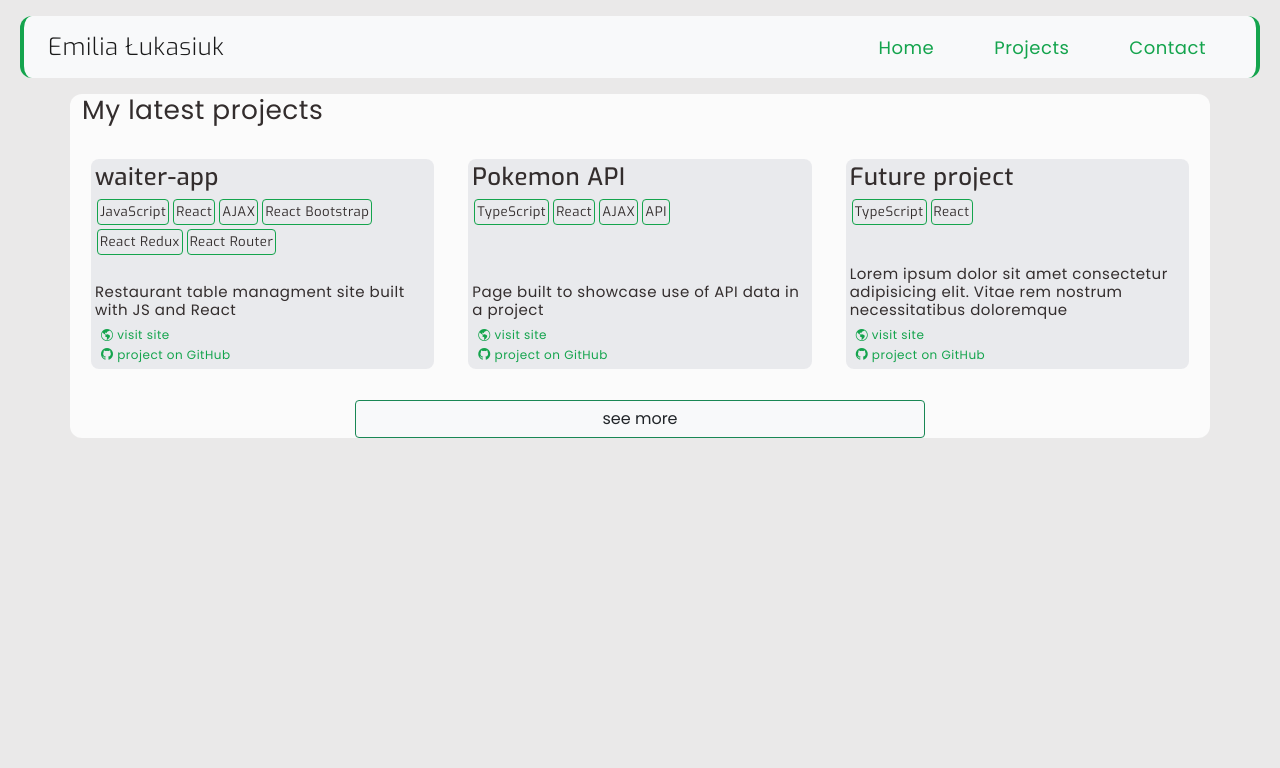
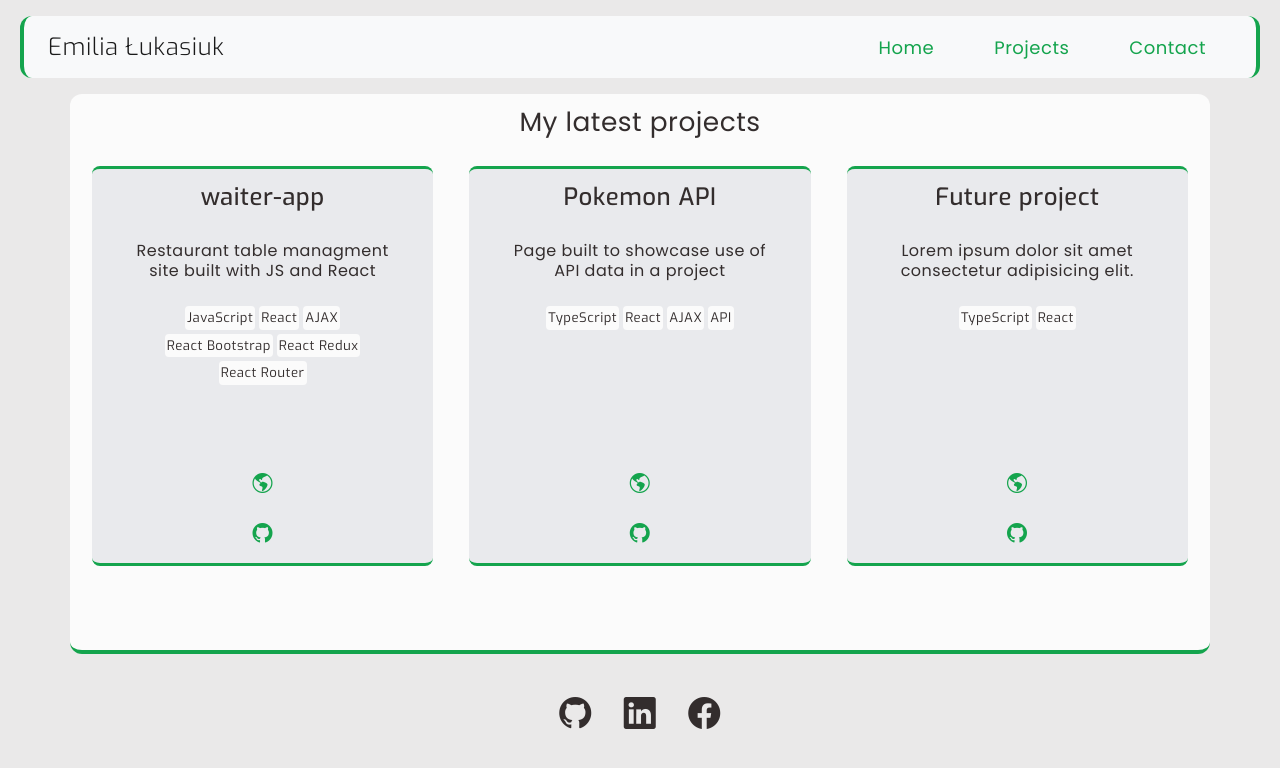
Before and after one commit to Emwook/portfolio, a React (Create React App) app: page /projects in a window 1280 px wide. Shown: the top 768 px of the page. Built offline with nearby package versions, Linux system fonts and the light colour scheme.

Commit message:
icons from homepage dropped to footer, changed projects section layout

```diff
--- a/src/App.tsx
+++ b/src/App.tsx
@@ -6,6 +6,7 @@ import { Routes, Route } from 'react-router-dom';
 import { Container } from 'react-bootstrap';
 import Contact from './components/Contact/Contact';
 import 'bootstrap-icons/font/bootstrap-icons.css';
+import Footer from './components/Footer/Footer';
 
 function App() {
   return (
@@ -18,6 +19,7 @@ function App() {
             <Route path="/contact" element={<Contact/>}/>
         </Routes>
       </Container>
+      <Footer/>
     </div>
   );
 }
--- /dev/null
+++ b/src/components/Footer/Footer.module.scss
@@ -0,0 +1,22 @@
+@import '../../styles/settings.scss';
+
+.contact {
+    color: $color-dark;
+    border-radius: 12px;
+    margin-top: auto;
+    display: flex;
+    justify-content: center;
+    margin-top:20px;
+    .link {
+        margin: 0;
+        text-decoration: none;
+        color: $color-dark;
+        font-size: 32px;
+        padding:16px;
+        &:hover {
+
+            color: $color-success;
+            transition: 0.2s all ease-in-out;
+        }
+    }
+}
--- /dev/null
+++ b/src/components/Footer/Footer.tsx
@@ -0,0 +1,14 @@
+import React from "react";
+import styles from './Footer.module.scss';
+
+const Footer: React.FC = () => {
+    return (
+            <div className={styles.contact}>
+                <a href='https://github.com/Emwook/' className={styles.link}><i className="bi bi-github"></i> </a>
+                <a href='https://www.linkedin.com/in/emilia-%C5%82ukasiuk-836b112b9/' className={styles.link}><i className="bi bi-linkedin"></i></a>
+                <a href='https://www.facebook.com/lukasiuke/' className={styles.link}><i className="bi bi-facebook"></i></a>
+            </div>
+    );
+}
+
+export default Footer;
--- a/src/components/Home/Home.module.scss
+++ b/src/components/Home/Home.module.scss
@@ -57,14 +57,12 @@
 
 .home {
     position: relative;
-    margin: 20px auto;
+    margin: 0 auto;
     .row {
-        margin: 16px auto;
+        margin: 24px auto;
         background: rgba($color-light, 1);
         border-radius: 12px;
         border-bottom: 4px solid $color-success;
-        //border-right: 4px solid $color-success;
-
         max-width: fit-content;
         min-height: 70vh;
         .col {
@@ -100,24 +98,6 @@
                     font-size: $base-size * 1.2;
                 }
             }
-            .contact {
-                margin: 0 auto 12px auto;
-                //border: 4px solid rgba($color-secondary, 0.2);
-                color: $color-dark;
-                border-radius: 12px;
-                padding: 10px 10%;
-                width: fit-content;
-                .link {
-                    text-decoration: none;
-                    color: $color-success;
-                    font-size: 32px;
-                    padding:16px;
-                    &:hover {
-                        color: $color-dark;
-                        transition: 0.2s all ease-in-out;
-                    }
-                }
-            }
         }
     }
 }
--- a/src/components/Home/Home.tsx
+++ b/src/components/Home/Home.tsx
@@ -31,13 +31,6 @@ const Home: React.FC = () => {
                             </p>
                         </Col>
                     </Row>
-                    <Row>
-                        <Col xs={12} className={styles.contact}>
-                            <a href='https://github.com/Emwook/' className={styles.link}><i className="bi bi-github"></i> </a>
-                            <a href='https://www.linkedin.com/in/emilia-%C5%82ukasiuk-836b112b9/' className={styles.link}><i className="bi bi-linkedin"></i></a>
-                            <a href='https://www.facebook.com/lukasiuke/' className={styles.link}><i className="bi bi-facebook"></i></a>
-                        </Col>
-                    </Row>
                 </Col>
             </Row>
         </Container>
--- a/src/components/NavBar/NavBar.module.scss
+++ b/src/components/NavBar/NavBar.module.scss
@@ -7,7 +7,6 @@
     border-radius: 12px;
     border-left: 4px solid rgba($color-success, 1);
     border-right: 4px solid rgba($color-success, 1);
-
     .logo{
         font-family:'Exo', sans-serif;
         font-size: $base-size * 2;
--- a/src/components/ProjectBox/ProjectBox.module.scss
+++ b/src/components/ProjectBox/ProjectBox.module.scss
@@ -6,40 +6,78 @@
     padding: 4px;
     background-color: rgba($color-secondary, 0.2);
     color: $color-dark;
-    margin: 5px;
+    margin: 0 6px;
     min-width: 20vw;
-    height: 100%;
+    min-height: 50vh;
     display: flex;
     flex-direction: column;
+    border-top: 3px solid rgba($color-success, 1);
+    border-bottom: 3px solid rgba($color-success, 1);
+    text-align: center;
     h4 {
+        margin: 10px;
         margin-bottom: 6px;
         font-family: 'Exo', sans-serif;
     }
     ul {
         list-style: none;
-        max-width: 90%;
+        max-width: 80%;
         padding: 0;
+        margin: 0 auto;
         li{
             padding: 2px;
             margin: 2px;
             display: inline-block;
-            color: $color-dark;
+            background: $color-light;
             border-radius: 4px;
-            border: 1px solid $color-success;
+            //border: 1px solid $color-success;
             font-family: 'Exo', sans-serif;
         }
     }
     h6 {
-        font-size: 15px;
-        margin-top: auto;
+        font-size: 16px;
+        margin: 24px auto;
+        width:80%;
     }
     .links {
-        margin-top: 6px;
-            a {
-                font-size: 12px;
-                padding: 6px;
-                text-decoration: none;
-                color: $color-success;
+        margin-top: auto;
+        display: flex;
+        flex-direction: column;
+            .link {
+                padding: 20px;
+                position: relative;
+                transition: left 0.3s ease;
+                font-size: 20px;
+                padding: 10px;
+                a {
+                    text-decoration: none;
+                    color: $color-success;
+                    .iconText {
+                        font-size: 10px;
+                        position: absolute;
+                        font-size: 10px;
+                        top: 50%;
+                        left: 50%;
+                        transform: translateY(-50%);
+                        opacity: 0;
+                        visibility: visible;
+                        padding: 5px;
+                        border-radius: 5px;
+                        transition: opacity 0.4s ease, visibility 0.4s ease, left 0.4s ease;
+                    }
+                }
+                &:hover{
+                    left: -20px; /* Adjust the amount to slide */
+                    transition: 0.3s all ease-in-out;
+                    font-size: 30px;
+                    margin: 0;
+                    .iconText {
+                        opacity: 1;
+                        visibility: visible;
+                        left: calc(50% + 16px); /* Adjust the spacing here */
+                        transition: 0.4s all ease-in-out;
+                    }
+                }
             }
         }
 }
--- a/src/components/ProjectBox/ProjectBox.tsx
+++ b/src/components/ProjectBox/ProjectBox.tsx
@@ -13,13 +13,23 @@ const ProjectBox: React.FC<ProjectBoxProps> = ( {name, tech, description, link,
     return(
         <div className={styles.projectBox}>
             <h4>{name}</h4>
+            <h6>{description}</h6>
             <ul>
                 {tech.map(item => (<li><span>{item}</span></li>))}
             </ul>
-            <h6>{description}</h6>
             <div className={styles.links}>
-                <a className={styles.link} href={link}><i className="bi bi-globe-americas"></i>  visit site</a><br/>
-                <a className={styles.link} href={github}><i className="bi bi-github"></i>  project on GitHub</a>
+                <div className={styles.link}>
+                    <a href={link}>
+                        <i className="bi bi-globe-americas"></i>
+                        <span className={styles.iconText} >visit the site</span>
+                    </a>
+                </div>
+                <div className={styles.link}>
+                    <a href={github}>
+                        <i className="bi bi-github"></i>
+                        <span className={styles.iconText}>check on GitHub</span>
+                    </a>
+                </div>
             </div>
         </div>
     )
--- a/src/components/Projects/Projects.module.scss
+++ b/src/components/Projects/Projects.module.scss
@@ -5,17 +5,18 @@
     margin: 16px auto;
     background: rgba($color-light, 1);
     border-radius: 12px;
-    min-width: min-content;
+    max-width: fit-content;
+    border-bottom: 4px solid $color-success;
+    min-height: 70vh;
+    text-align: center;
     .col {
         margin: 0 auto;
         border-radius: 12px;
+        h1 {
+            margin-top: 12px;
+        }
         .projectsSection {
             justify-content: center;
-            h1 {
-                position: relative;
-                width: fit-content;
-                margin: auto;
-            }
             .projectsList {
                 min-width:20vw;
             }
--- a/src/components/Projects/Projects.tsx
+++ b/src/components/Projects/Projects.tsx
@@ -1,15 +1,14 @@
 import styles from './Projects.module.scss';
 import {Row, Col} from 'react-bootstrap';
 import ProjectBox from '../ProjectBox/ProjectBox';
-import ButtonComponent from '../ButtonComponent/ButtonComponent';
 import ProjectsData from '../../data/ProjectsData';
 import clsx from 'clsx';
 
 const Projects = () => {
     return (
         <Row className={styles.row}>
-                <Col xs={12} className={styles.projectsSection}>
-                    <Row classname={styles.row}>
+                <Col xs={12} className={styles.col}>
+                    <Row>
                         <h1>My latest projects</h1>
                     </Row>
                     <Row className={clsx(styles.projectsList, 'p-1 my-4')}>
@@ -25,9 +24,6 @@ const Projects = () => {
                             </Col>
                         ))}
                     </Row>
-                    <Row classname={clsx(styles.row, 'mb-5')}>
-                        <ButtonComponent>see more</ButtonComponent>
-                    </Row>
                 </Col>
             </Row>
     );
--- a/src/data/ProjectsData.tsx
+++ b/src/data/ProjectsData.tsx
@@ -20,7 +20,7 @@ const ProjectsData = [
     id: 3,
     name: 'Future project',
     tech: ['TypeScript','React'],
-    description: 'Lorem ipsum dolor sit amet consectetur adipisicing elit. Vitae rem nostrum necessitatibus doloremque',
+    description: 'Lorem ipsum dolor sit amet consectetur adipisicing elit.',
     github: 'https://github.com/Emwook/waiter-app',
     link: 'http://localhost:3000/'
   },
```
